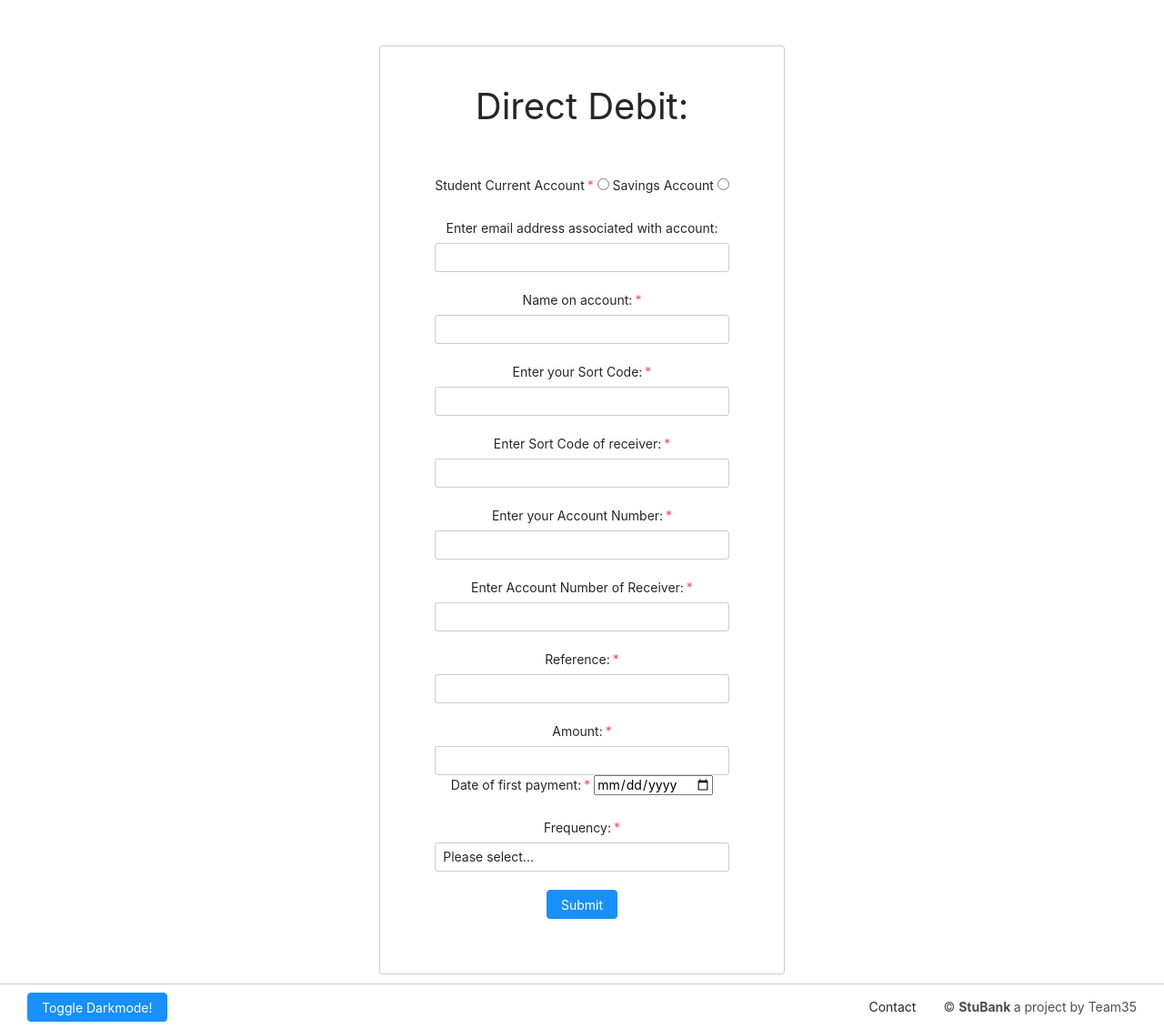
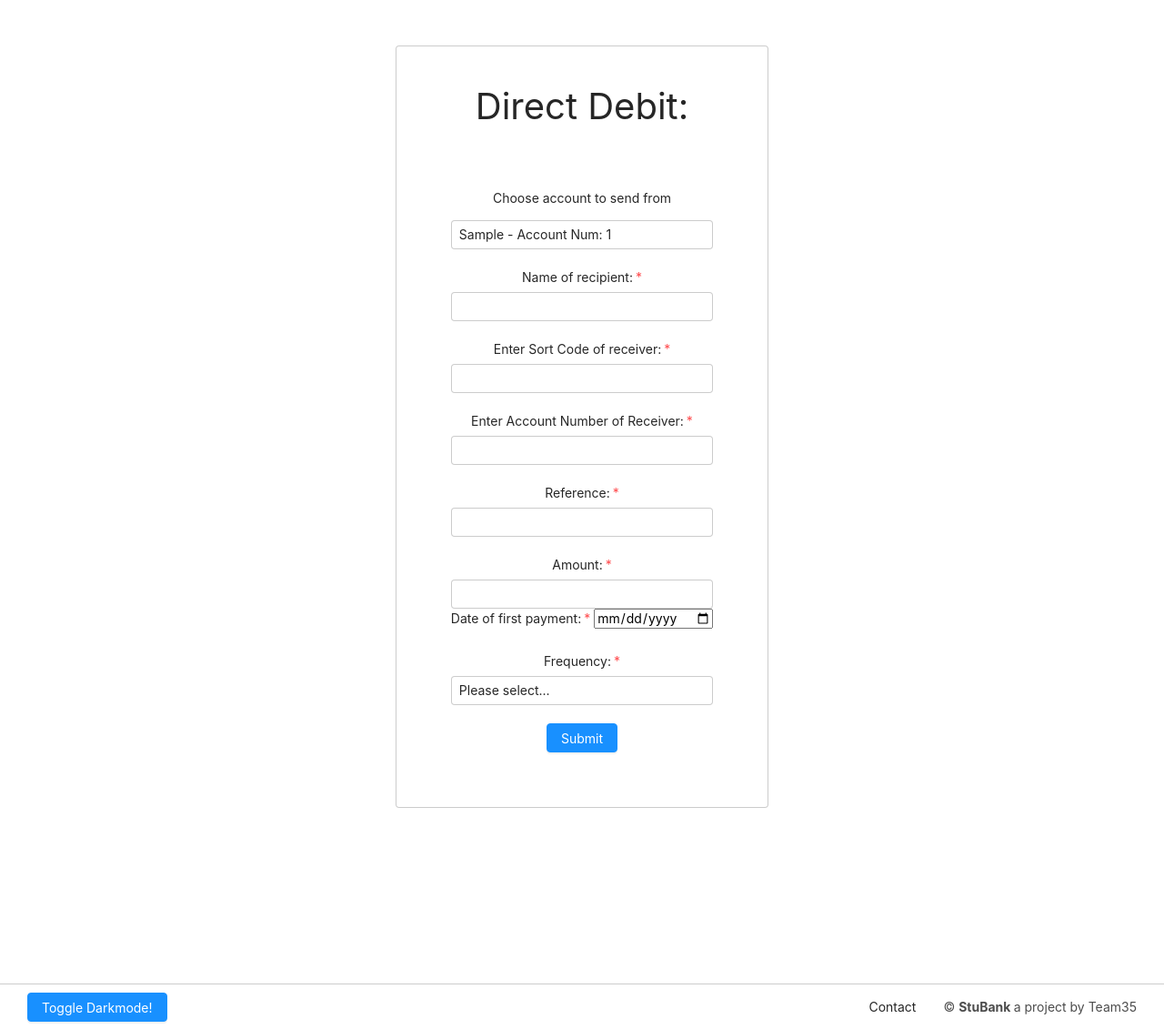
Before and after one commit to haarry201/stubankweb, a Flask app: template templates/direct_debit.html in a window 1280 px wide. Shown: the part 50-1181 px from the top of the page at 91% size. Run offline with Flask 2, Linux system fonts and the light colour scheme; the template is opened without the code that fills it: most values are stand-ins (such as "Sample title", 1, 10 or a date in 2020); some libraries are stand-ins or nearby versions.

Commit message:
Add account choice to direct debit page, and remove unneccessary inputs, add link to accounts page

```diff
--- a/templates/accounts.html
+++ b/templates/accounts.html
@@ -40,6 +40,9 @@
             <li class="nav-item">
                 <a href="{{ url_for('offer_page.offer_page_func') }}" class="nav-link">Offers</a>
             </li>
+            <li class="nav-item">
+                <a href="{{ url_for('direct_debit_page.direct_debit_page_func') }}" class="nav-link">Direct Debit</a>
+            </li>
         </ul>
         <form class="form-inline d-none d-xl-flex ml-auto" action="..." method="...">
             <input class="btn btn-danger" type="submit" value="Logout" formaction="{{ url_for('index_page') }}">
@@ -63,6 +66,7 @@
                     <a href="{{ url_for('manage_pools_page.manage_pools_page_func') }}" class="dropdown-item">Manage
                         Pools</a>
                     <a href="{{ url_for('offer_page.offer_page_func') }}" class="dropdown-item">Offers</a>
+                    <a href="{{ url_for('direct_debit_page.direct_debit_page_func') }}" class="dropdown-item">Direct Debit</a>
                     <div class="dropdown-divider"></div>
                     <div class="dropdown-content">
                         <form action="..." method="...">
--- a/templates/direct_debit.html
+++ b/templates/direct_debit.html
@@ -51,30 +51,23 @@
                     <form class="p-card" action="{{ url_for("direct_debit_page.direct_debit_page_func") }}" method="post"
                           name="DirectDebit">
                         <div class="form-group">
-                            <label class="required" for="accountType">Student Current Account</label>
-                            <input type="radio" id="accountType" name="accountType" value="Personal">
-                            <label for="accountType">Savings Account</label>
-                            <input type="radio" id="accountType" name="accountType" value="Business">
-                        </div>
+                            <p>Choose account to send from</p>
+                                <select class="form-control" name="account_sender_info" id="account_sender_info">
+                                {% for account in users_accounts %}
+                                    <p>{{ account.account_num }}</p>
+                                    <p>{{ account.account_type }}</p>
+                                    <option value="{{ account.account_num }},{{ account.sort_code }}">{{ account.account_type }}
+                                        - Account Num: {{ account.account_num }}</option>
+                                {% endfor %}
+                            </select>
+                            </div>
                         <div class="form-group">
-                            <label for="email">Enter email address associated with account:</label>
-                            <input class="form-control" type="text" id="email" name="email" pattern="\b[\w\.-]+@[\w\.-]+\.\w{2,4}\b">
-                        </div>
-                        <div class="form-group">
-                            <label class="required" for="accountName">Name on account:</label>
+                            <label class="required" for="accountName">Name of recipient:</label>
                             <input class="form-control" type="text" id="accountName" name="accountName"  maxlength="140" required="required">
-                        </div>
-                        <div class="form-group">
-                            <label class="required" for="sortCodeSending">Enter your Sort Code:</label>
-                            <input class="form-control" type="number" id="sortCodeSending" name="sortCodeSending" pattern="^(\d{2}\s?-?){2}\d{2}$" maxlength="6" required="required">
                         </div>
                         <div class="form-group">
                             <label class="required" for="sortCodeReceiving">Enter Sort Code of receiver:</label>
                             <input class="form-control" type="number" id="sortCodeReceiving" name="sortCodeReceiving" pattern="^(\d{2}\s?-?){2}\d{2}$" maxlength="6" required="required">
-                        </div>
-                        <div class="form-group">
-                            <label class="required" for="accountNumSending">Enter your Account Number:</label>
-                            <input class="form-control" type="text" id="accountNumSending" name="accountNumSending" pattern="/^[0-9]{8}$/" maxlength="8" required="required">
                         </div>
                         <div class="form-group">
                             <label class="required" for="accountNumReceiver">Enter Account Number of Receiver:</label>
```
Also changed, not shown: direct_debit_page.py (+37 -4 lines).
